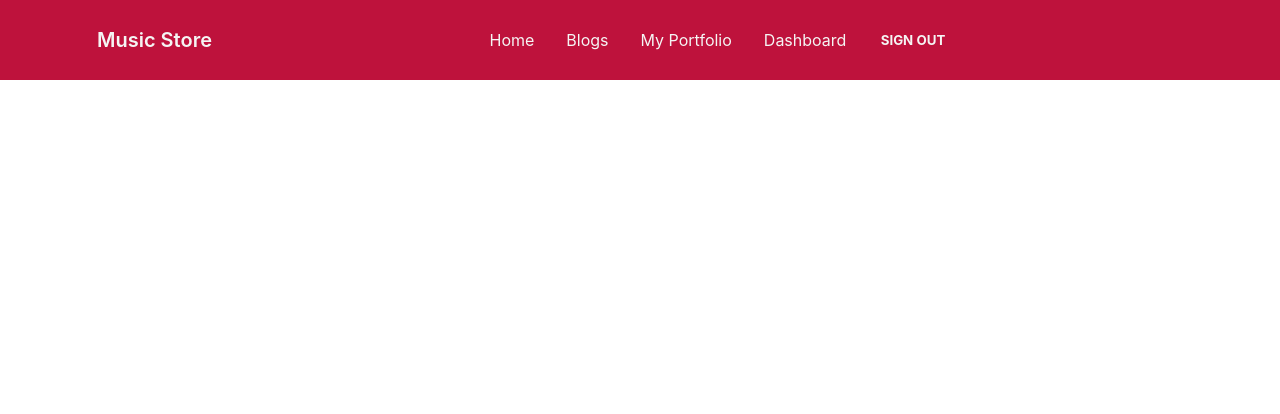
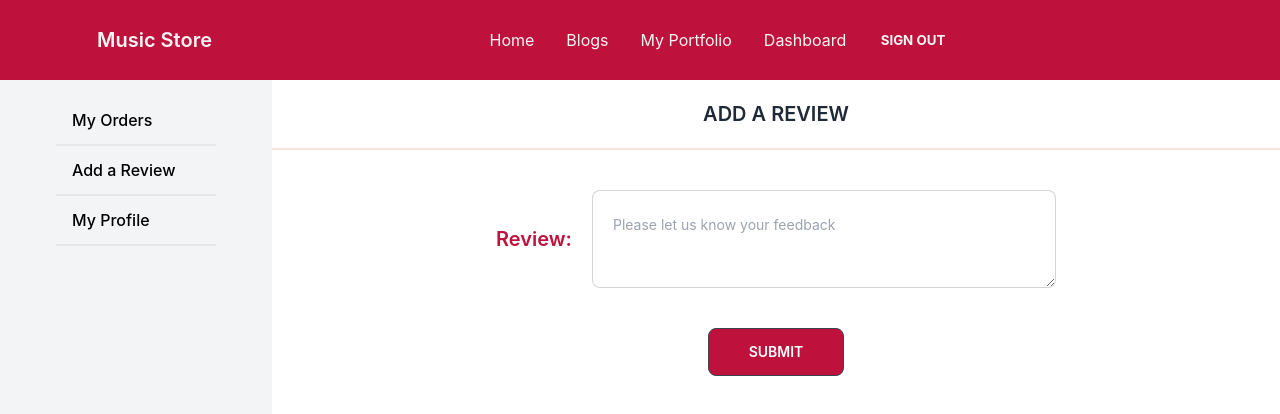
Before and after one commit to SaraAzmin/Music-Store-Client-Side, a React (Create React App) app: page /dashboard/addReview in a window 1280 px wide. Shown: the top 414 px of the page. Built offline with nearby package versions, Linux system fonts and the light colour scheme; no server answers; sample sign-in values are in the browser's storage; what tw-elements would draw is missing.

Commit message:
adding review done

```diff
--- a/src/App.js
+++ b/src/App.js
@@ -14,6 +14,7 @@ import Dashboard from "./Pages/DashBoard/Dashboard";
 import MyOrders from "./Pages/DashBoard/MyOrders";
 import AllUsers from "./Pages/DashBoard/AllUsers";
 import RequireAdmin from "./Pages/Login/RequireAdmin";
+import AddReview from "./Pages/DashBoard/AddReview";
 
 
 function App() {
@@ -30,6 +31,7 @@ function App() {
         <Route path="/allInstruments" element={<AllInstruments></AllInstruments>} />
         <Route path="dashboard" element={<RequireAuth><Dashboard /></RequireAuth>} >
           <Route index element={<MyOrders></MyOrders>}></Route>
+          <Route path="/dashboard/addReview" element={<AddReview></AddReview>}></Route>
           <Route path="/dashboard/makeAdmin" element={<RequireAdmin><AllUsers></AllUsers></RequireAdmin>}></Route>
 
         </Route>
--- /dev/null
+++ b/src/Pages/DashBoard/AddReview.js
@@ -0,0 +1,57 @@
+import React, { useState } from 'react';
+import { useAuthState } from 'react-firebase-hooks/auth';
+import { useParams } from 'react-router-dom';
+import { toast } from 'react-toastify';
+import auth from '../../firebase.init';
+
+const AddReview = () => {
+
+    //const [review, setReview] = useState({});
+    const [user] = useAuthState(auth);
+
+    const handleAddingReview = (event) => {
+        event.preventDefault();
+
+        const reviewInput = event.target.inputReview.value;
+        console.log(reviewInput);
+
+        const review = {
+            name: user.displayName,
+            img: 'https://mdbcdn.b-cdn.net/img/Photos/Avatars/img%20(2).webp',
+            description: reviewInput
+        }
+
+        fetch('http://localhost:5000/reviews', {
+            method: 'POST',
+            headers: {
+                'content-type': "application/json",
+                'authorization': `Bearer ${localStorage.getItem('accessToken')}`
+
+            },
+            body: JSON.stringify(review)
+        })
+            .then(res => res.json())
+            .then(result => {
+                toast("Thank you for your time and feedback!")
+            })
+
+    }
+
+    return (
+        <div>
+            <h2 className='text-xl font-semibold text-center py-5 uppercase border-b-2 border-red-100'>Add a Review</h2>
+            <form onSubmit={handleAddingReview}>
+                <div className='flex items-center justify-center p-10'>
+                    <label class="form-label inline-block pr-5 text-rose-700 font-semibold text-xl"
+                    >Review:</label>
+                    <textarea name='inputReview' class="textarea textarea-bordered p-5 w-1/2" placeholder="Please let us know your feedback"></textarea>
+                </div>
+                <div className='flex items-center justify-center'>
+                    <input className='btn max-w-xs text-white px-10 bg-rose-700' type="submit" value="Submit" />
+                </div>
+            </form>
+        </div>
+    );
+};
+
+export default AddReview;
```
